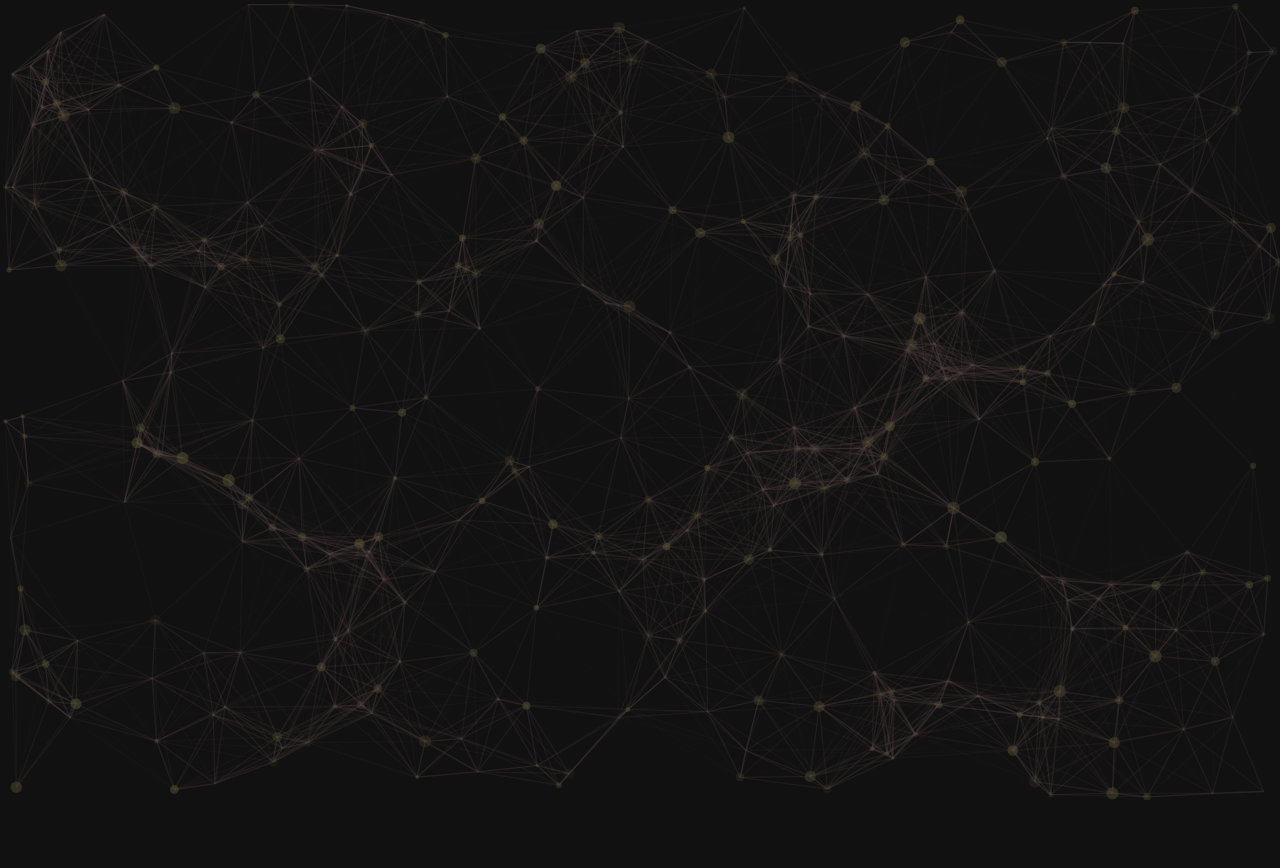
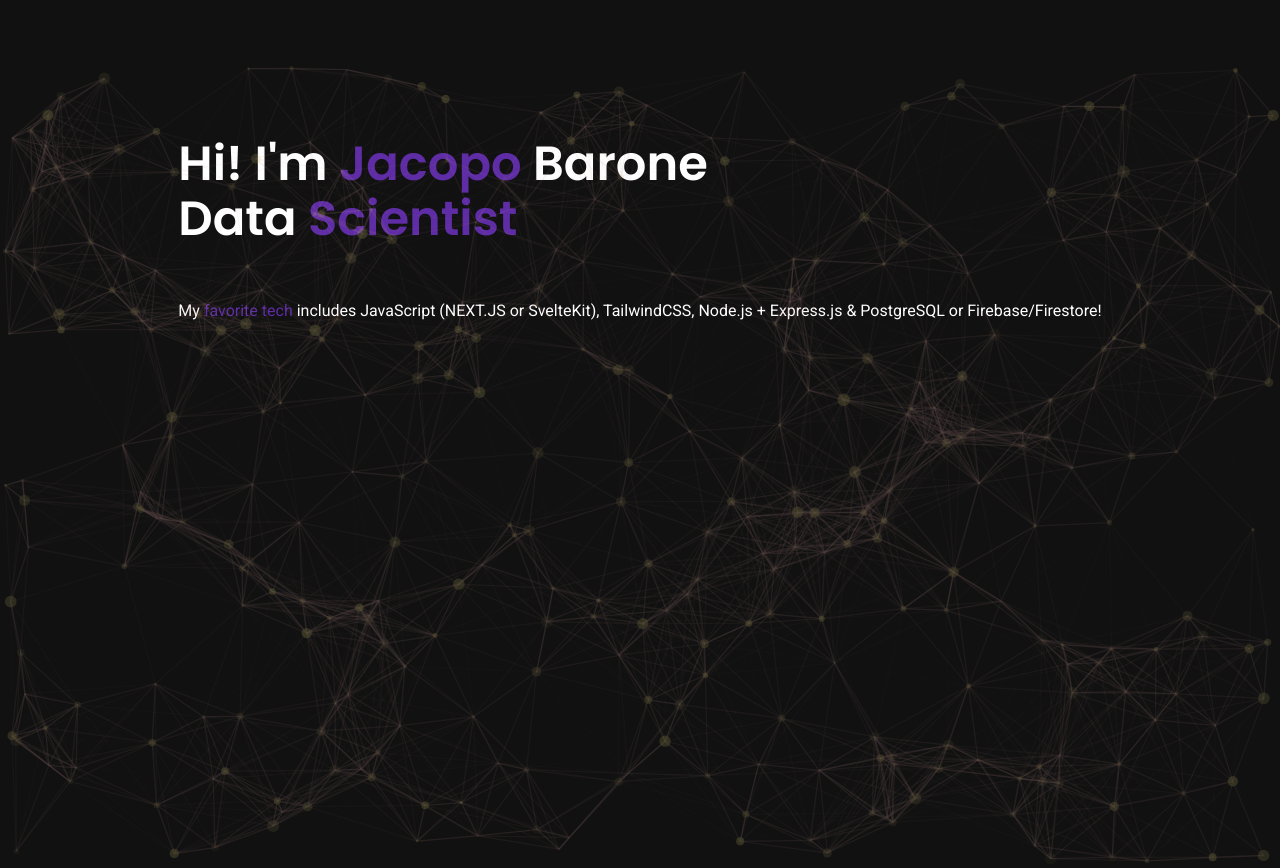
Before and after one commit to JBarone90/portfolio, a SvelteKit app: page / in a window 1280 px wide. Before the commit the page ends 804 px from the top, so only its background shows below. Built offline with nearby package versions, Linux system fonts and the light colour scheme.

Commit message:
feat: Add Main

```diff
--- a/src/components/Main.svelte
+++ b/src/components/Main.svelte
@@ -0,0 +1,20 @@
+<script>
+</script>
+
+<main class="flex flex-column pa4 mt5">
+  <section
+    id="IntroPage"
+    class="flex flex-column items-center lg:items-start gap-6 md:gap-8 lg:gap-10"
+  >
+    <div class="flex flex-column lg:justify-center text-center lg:text-left">
+      <h2 class="f3 f2-ns f1-l fw6">
+        Hi! I'm <span class="poppins purple">Jacopo</span> Barone <br />
+        Data <span class="poppins purple">Scientist</span>
+      </h2>
+      <p class="f6 f5-ns f4-m">
+        My <span class="purple"> favorite tech</span> includes JavaScript (NEXT.JS
+        or SvelteKit), TailwindCSS, Node.js + Express.js & PostgreSQL or Firebase/Firestore!
+      </p>
+    </div>
+  </section>
+</main>
```
